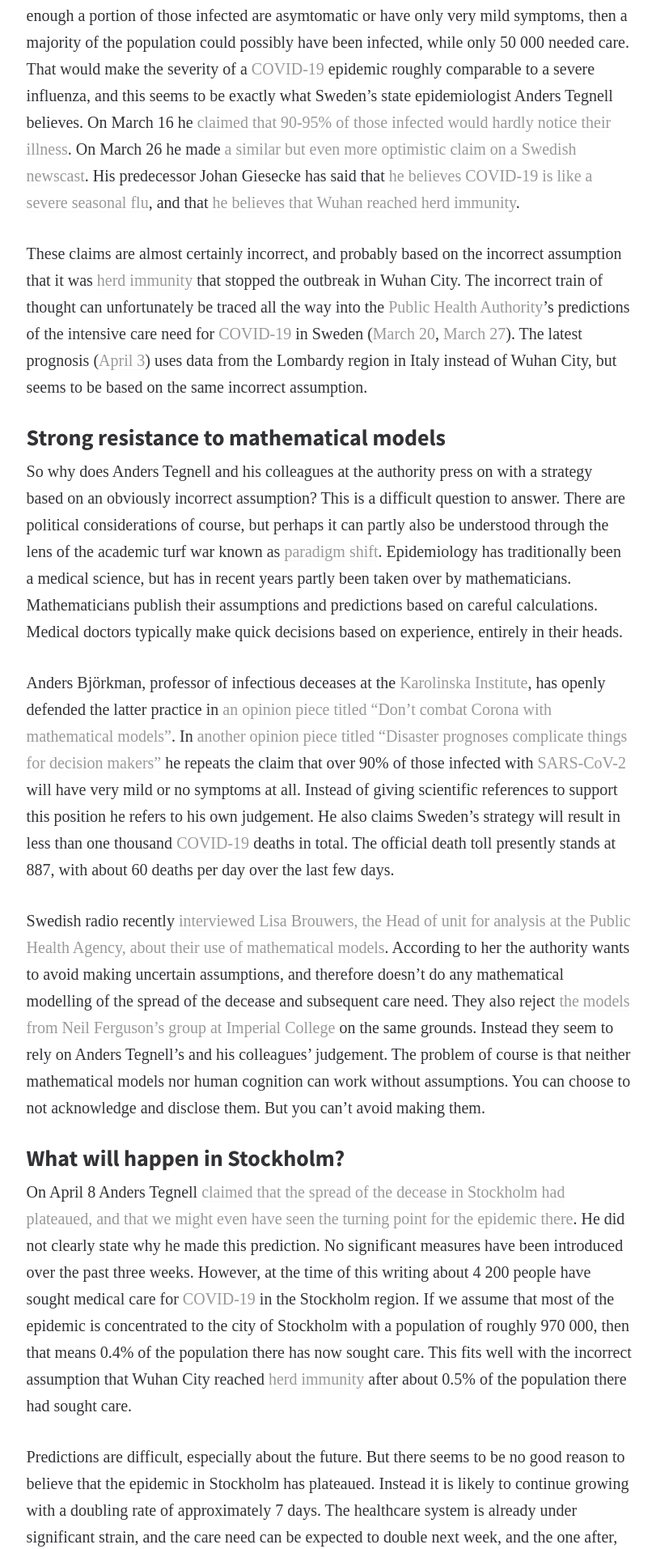
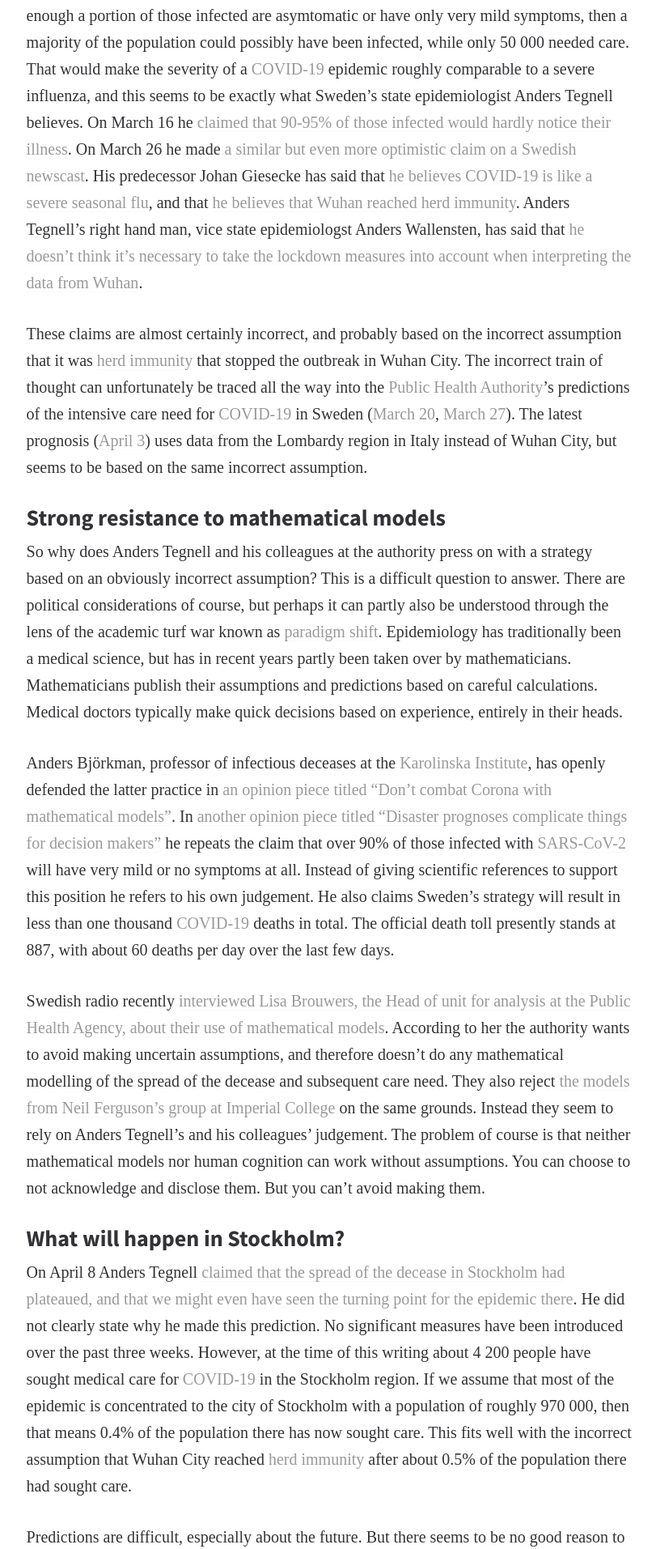
Before and after one commit to openias/openias.github.io, a Jekyll site: the page built from _posts/2020-04-11-swedens-covid19-strategy.md, in a window 1280 px wide. Shown: the part 2024-3937 px from the top of the page at 81% size, without its empty margins (233-1044 px from the left). Built offline with Jekyll 4.4.1, drawn with Linux system fonts in a browser that asks for light colours; some web fonts are replaced.

Commit message:
Added reference to statement by Anders Wallensten about lockdown in Wuhan not effecting the spread

```diff
--- a/_posts/2020-04-11-swedens-covid19-strategy.md
+++ b/_posts/2020-04-11-swedens-covid19-strategy.md
@@ -69,6 +69,8 @@ On March 26 he made
 His predecessor Johan Giesecke has said that
 [he believes COVID-19 is like a severe seasonal flu](https://www.svt.se/nyheter/inte-varre-an-en-svar-influensasasong),
 and that [he believes that Wuhan reached herd immunity](https://www.vt.se/nyheter/giesecke-vi-kommer-att-klara-det-har-om6551023.aspx).
+Anders Tegnell's right hand man, vice state epidemiologst Anders Wallensten, has said that
+[he doesn't think it's necessary to take the lockdown measures into account when interpreting the data from Wuhan](https://www.dn.se/nyheter/sverige/norge-raknar-med-manga-fler-sjuka-an-i-sverige/).
 
 These claims are almost certainly incorrect, and probably based on the incorrect assumption that it was
 [herd immunity](https://en.wikipedia.org/wiki/Herd_immunity) that stopped the outbreak in Wuhan City.
```
